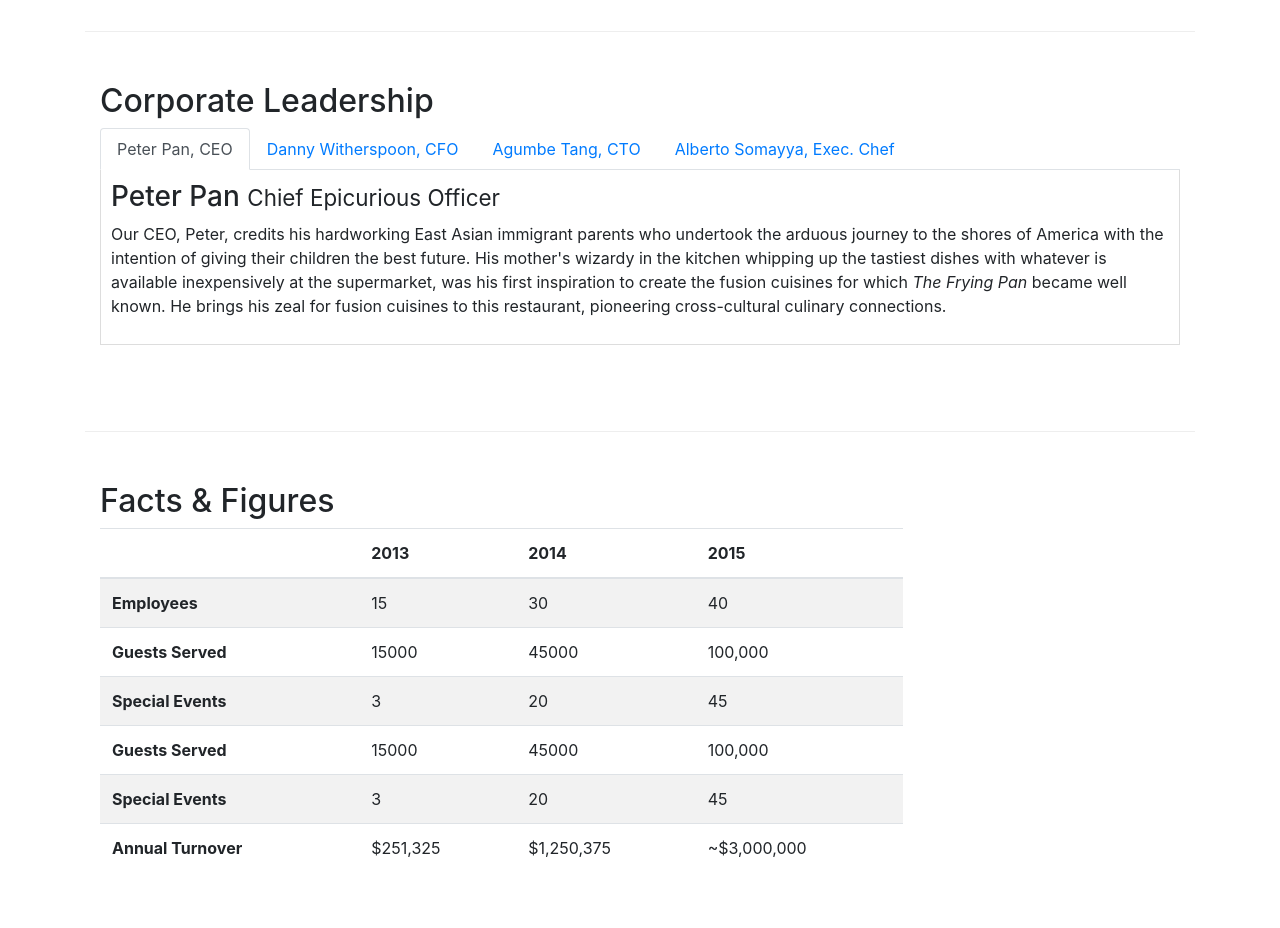
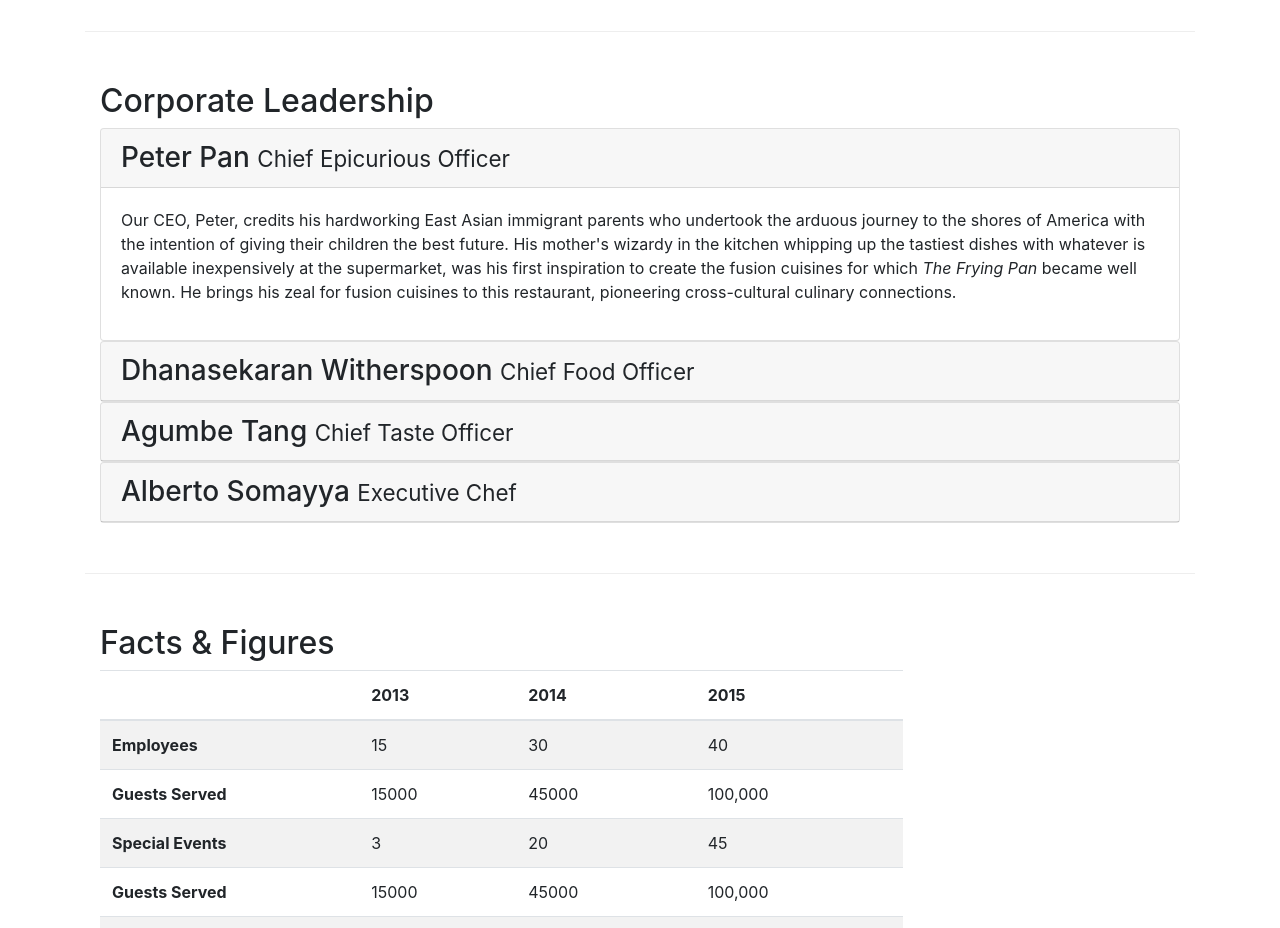
Before and after one commit to cledi01/learningBootstrap, a website: page aboutus.html in a window 1280 px wide. Shown: the part 940-1868 px from the top of the page. Drawn offline with nearby package versions, Linux system fonts and the light colour scheme.

Commit message:
accordion

```diff
--- a/aboutus.html
+++ b/aboutus.html
@@ -98,40 +98,62 @@
         <div class="row row-content">
             <div class="col-12">
                 <h2>Corporate Leadership</h2>
-                <ul class="nav nav-tabs">
-                    <li class="nav-item">
-                      <a class="nav-link active" href="#peter"
-                        role="tab" data-toggle="tab">Peter Pan, CEO</a>
-                    </li>
-                    <li class="nav-item">
-                      <a class="nav-link" href="#danny" role="tab"
-                        data-toggle="tab">Danny Witherspoon, CFO</a>
-                    </li>
-                    <li class="nav-item">
-                      <a class="nav-link" href="#agumbe"role="tab"
-                        data-toggle="tab">Agumbe Tang, CTO</a>
-                    </li>
-                    <li class="nav-item">
-                      <a class="nav-link" href="#alberto" role="tab"
-                        data-toggle="tab">Alberto Somayya, Exec. Chef</a>
-                    </li>
-                </ul>
-                <div class="tab-content">
-                    <div role="tabpanel" class="tab-pane fade show active" id="peter">
-                        <h3>Peter Pan <small>Chief Epicurious Officer</small></h3>
-                        <p class="d-none d-sm-block">Our CEO, Peter, credits his hardworking East Asian immigrant parents who undertook the arduous journey to the shores of America with the intention of giving their children the best future. His mother's wizardy in the kitchen whipping up the tastiest dishes with whatever is available inexpensively at the supermarket, was his first inspiration to create the fusion cuisines for which <em>The Frying Pan</em> became well known. He brings his zeal for fusion cuisines to this restaurant, pioneering cross-cultural culinary connections.</p>
+                <div id="accordion">
+                    <div class="card">
+                        <div class="card-header" role="tab" id="peterhead">
+                        <h3 class="mb-0">
+                            <a data-toggle="collapse" data-target="#peter">
+                            Peter Pan <small>Chief Epicurious Officer</small>
+                            </a>
+                        </h3>
+                        </div>
+                        <div class="collapse show" id="peter" data-parent="#accordion">
+                            <div class="card-body">
+                                <p class="d-none d-sm-block">Our CEO, Peter, credits his hardworking East Asian immigrant parents who undertook the arduous journey to the shores of America with the intention of giving their children the best future. His mother's wizardy in the kitchen whipping up the tastiest dishes with whatever is available inexpensively at the supermarket, was his first inspiration to create the fusion cuisines for which <em>The Frying Pan</em> became well known. He brings his zeal for fusion cuisines to this restaurant, pioneering cross-cultural culinary connections.</p>
+                            </div>
+                        </div>
                     </div>
-                    <div role="tabpanel" class="tab-pane fade" id="danny">
-                        <h3>Dhanasekaran Witherspoon <small>Chief Food Officer</small></h3>
-                        <p class="d-none d-sm-block">Our CFO, Danny, as he is affectionately referred to by his colleagues, comes from a long established family tradition in farming and produce. His experiences growing up on a farm in the Australian outback gave him great appreciation for varieties of food sources. As he puts it in his own words, <em>Everything that runs, wins, and everything that stays, pays!</em></p>
+                    <div class="card">
+                            <div class="card-header" role="tab" id="dannyhead">
+                            <h3 class="mb-0">
+                                <a class="collapsed" data-toggle="collapse" data-target="#danny">
+                                Dhanasekaran Witherspoon <small>Chief Food Officer</small>
+                                </a>
+                            </h3>
+                        </div>
+                        <div class="collapse" id="danny" data-parent="#accordion">
+                            <div class="card-body">
+                                <p class="d-none d-sm-block">Our CFO, Danny, as he is affectionately referred to by his colleagues, comes from a long established family tradition in farming and produce. His experiences growing up on a farm in the Australian outback gave him great appreciation for varieties of food sources. As he puts it in his own words, <em>Everything that runs, wins, and everything that stays, pays!</em></p>
+                            </div>
+                        </div>
                     </div>
-                    <div role="tabpanel" class="tab-pane fade" id="agumbe">
-                        <h3>Agumbe Tang <small>Chief Taste Officer</small></h3>
-                        <p class="d-none d-sm-block">Blessed with the most discerning gustatory sense, Agumbe, our CTO, personally ensures that every dish that we serve meets his exacting tastes. Our chefs dread the tongue lashing that ensues if their dish does not meet his exacting standards. He lives by his motto, <em>You click only if you survive my lick.</em></p>
+                    <div class="card">
+                            <div class="card-header" role="tab" id="agumbehead">
+                            <h3 class="mb-0">
+                                <a class="collapsed" data-toggle="collapse" data-target="#agumbe">
+                                Agumbe Tang <small>Chief Taste Officer</small>
+                                </a>
+                            </h3>
+                        </div>
+                        <div class="collapse" id="agumbe" data-parent="#accordion">
+                            <div class="card-body">
+                                <p class="d-none d-sm-block">Blessed with the most discerning gustatory sense, Agumbe, our CTO, personally ensures that every dish that we serve meets his exacting tastes. Our chefs dread the tongue lashing that ensues if their dish does not meet his exacting standards. He lives by his motto, <em>You click only if you survive my lick.</em></p>
+                            </div>
+                        </div>
                     </div>
-                    <div role="tabpanel" class="tab-pane fade" id="alberto">
-                        <h3>Alberto Somayya <small>Executive Chef</small></h3>
-                        <p class="d-none d-sm-block">Award winning three-star Michelin chef with wide International experience having worked closely with whos-who in the culinary world, he specializes in creating mouthwatering Indo-Italian fusion experiences. He says, <em>Put together the cuisines from the two craziest cultures, and you get a winning hit! Amma Mia!</em></p>
+                    <div class="card">
+                        <div class="card-header" role="tab" id="albertohead">
+                            <h3 class='mb-0'>
+                                <a class="collapsed" data-toggle="collapse" data-target="#alberto">
+                                    Alberto Somayya <small>Executive Chef</small>
+                                </a>
+                            </h3>
+                        </div>
+                        <div class="collapse" id="alberto" data-parent="#accordion">
+                            <div class="card-body">
+                                <p class="d-none d-sm-block">Award winning three-star Michelin chef with wide International experience having worked closely with whos-who in the culinary world, he specializes in creating mouthwatering Indo-Italian fusion experiences. He says, <em>Put together the cuisines from the two craziest cultures, and you get a winning hit! Amma Mia!</em></p>
+                            </div>
+                        </div>
                     </div>
                 </div>
             </div>
```
